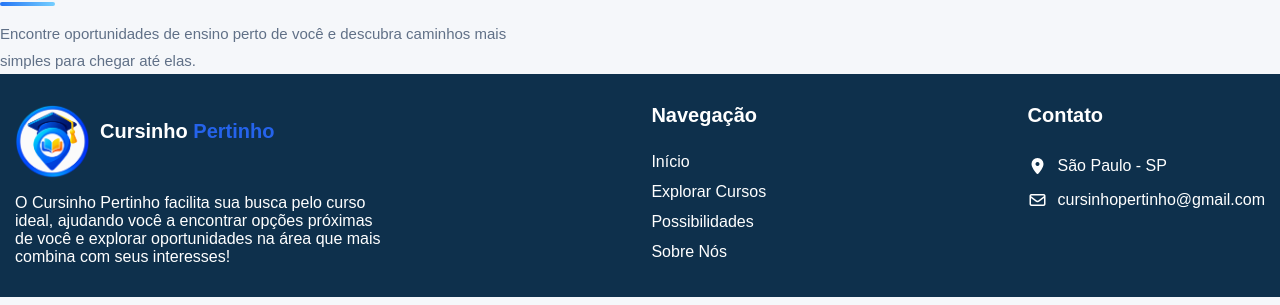
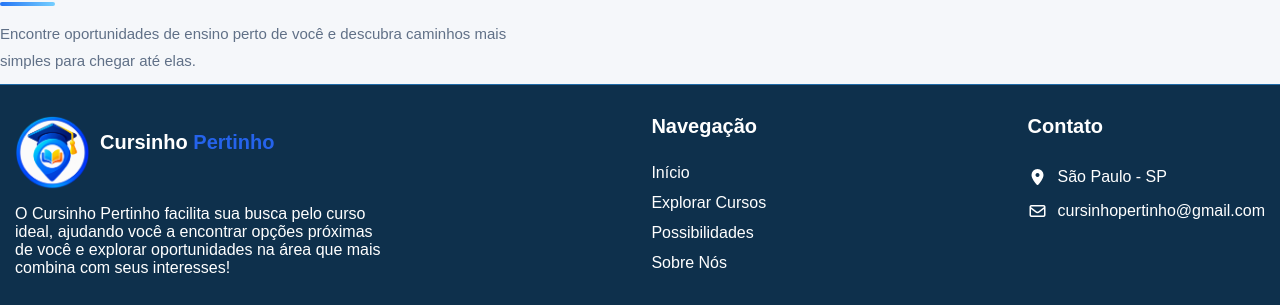
Before and after one commit to arthurherculano155-del/Cursinho-Pertinho, a React (Create React App) app in the folder cursinho-pertinho/: page / in a window 1280 px wide. Shown: the part 625-930 px from the top of the page. Built offline with nearby package versions, Linux system fonts and the light colour scheme.

Commit message:
Removi a imagem inútil e dei margin top em 10px no rodapé

```diff
--- a/cursinho-pertinho/src/Components/Shared/Rodape/rodape.scss
+++ b/cursinho-pertinho/src/Components/Shared/Rodape/rodape.scss
@@ -4,6 +4,8 @@
     color: white;
     display: flex;
     justify-content: space-between;
+    margin-top: 10px;
+    border-top: 1px solid rgba(35, 121, 190, 0.8);
 
     h2 {
         font-size: 20px;
```
Also changed, not shown: cursinho-pertinho/public/Assets/Imgs/location-dot-solid-full.svg (deleted).
